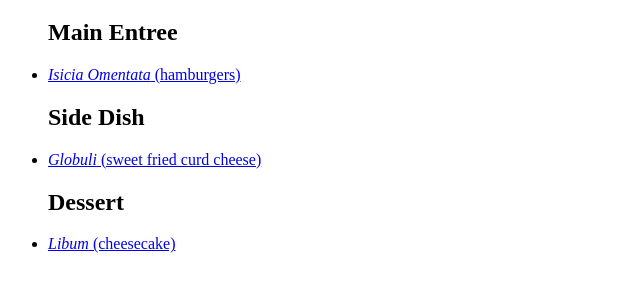
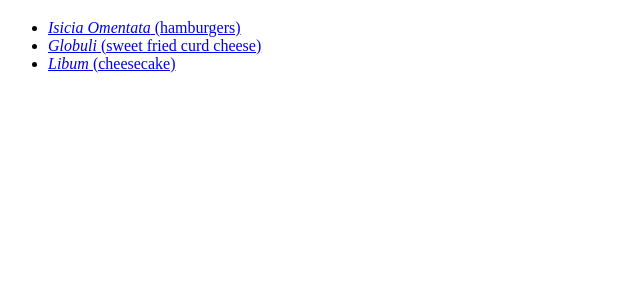
Before and after one commit to foolest/odin-recipes, a plain HTML site: page index.html in a window 1280 px wide. Shown: the part 61-352 px from the top of the page, without its empty margins (0-640 px from the left). Drawn offline with Linux system fonts and the light colour scheme.

Commit message:
Remove the <h2> tags from the <ul>

```diff
--- a/index.html
+++ b/index.html
@@ -11,13 +11,10 @@
 <body>
     <h1>Ancient Roma Recipes</h1>
     <ul>
-        <h2>Main Entree</h2>
         <li><a href="./recipes/isicia-omentata.html"> <i>Isicia Omentata</i> (hamburgers)</a></li>
 
-        <h2>Side Dish</h2>
         <li><a href="./recipes/globuli.html"><i>Globuli</i> (sweet fried curd cheese)</a></li>
 
-        <h2>Dessert</h2>
         <li><a href="./recipes/libum.html"><i>Libum</i> (cheesecake)</a></li>
     </ul>
 </body>
```
